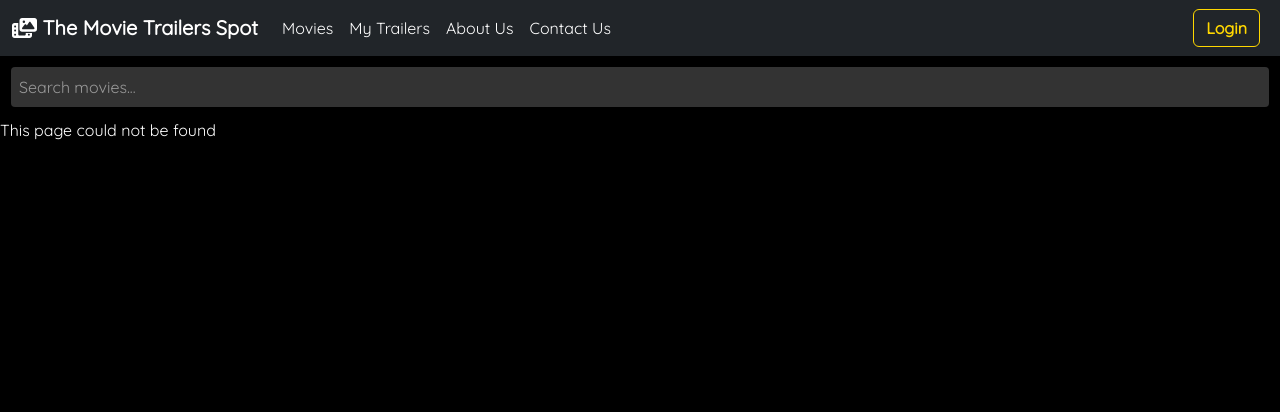
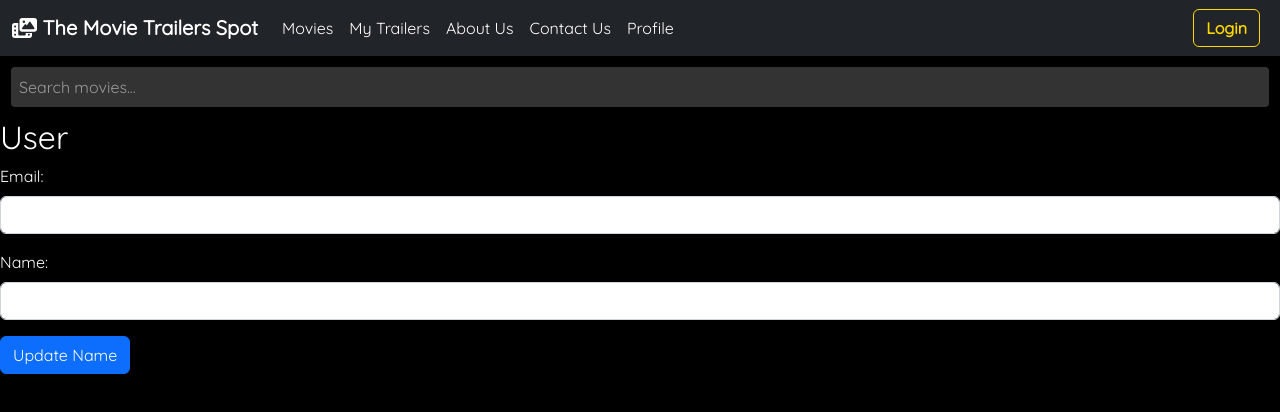
Before and after one commit to mihaylov-simeon/Movie-trailer-application, a React (Create React App) app in the folder movie-trailer-application-client/: page /user in a window 1280 px wide. Shown: the top 412 px of the page. Built offline with nearby package versions, Linux system fonts and the light colour scheme; no server answers.

Commit message:
user-profile-page and name change option

```diff
--- a/movie-trailer-application-client/package.json
+++ b/movie-trailer-application-client/package.json
@@ -16,9 +16,11 @@
     "bootstrap": "^5.2.3",
     "cors": "^2.8.5",
     "emailjs-com": "^3.2.0",
+    "i18next": "^23.7.7",
     "react": "^18.2.0",
     "react-bootstrap": "^2.7.0",
     "react-dom": "^18.2.0",
+    "react-i18next": "^13.5.0",
     "react-material-ui-carousel": "^3.4.2",
     "react-player": "^2.11.0",
     "react-router-dom": "^6.6.2",
--- a/movie-trailer-application-client/src/App.js
+++ b/movie-trailer-application-client/src/App.js
@@ -13,6 +13,7 @@ import SearchBar from './components/search/SearchBar';
 import AboutUs from './components/aboutus/AboutUs';
 import Favorites from './components/favorites/Favorites';
 import ContactForm from './components/contacts/ContactForm'
+import User from './components/user/User'
 import { AuthProvider } from "./components/authentication/AuthProvider";
 
 function App() {
@@ -95,6 +96,7 @@ function App() {
             <Route path="/aboutUs" element={<AboutUs />} />
             <Route path="/favorites" element={<Favorites />} />
             <Route path="/contactUs" element={<ContactForm />} />
+            <Route path="/user" element={<User />} />
           </Route>
         </Routes>
       </AuthProvider>
--- a/movie-trailer-application-client/src/api/axiosConfig.js
+++ b/movie-trailer-application-client/src/api/axiosConfig.js
@@ -3,7 +3,6 @@ import axios from 'axios';
 const axiosConfig = axios.create({
   baseURL: 'http://localhost:8080',
   withCredentials: true,
-  headers: {"skip-browser-warning": "true"}
 });
 
 // Request interceptor
--- a/movie-trailer-application-client/src/components/authentication/AuthProvider.js
+++ b/movie-trailer-application-client/src/components/authentication/AuthProvider.js
@@ -1,3 +1,5 @@
+// AuthProvider.js
+
 import React, { createContext, useContext, useState, useEffect } from 'react';
 import axiosConfig from "../../api/axiosConfig";
 
@@ -5,43 +7,57 @@ const AuthContext = createContext();
 
 export const AuthProvider = ({ children }) => {
   const [isLoggedIn, setIsLoggedIn] = useState(false);
-  const [name, setUserName] = useState(""); // New state to store user's name
+  const [name, setUserName] = useState("");
+  const [email, setEmail] = useState("");
+
+  const updateName = (newName) => {
+    setUserName(newName);
+    // update the local storage to persist changes with the updated name
+    localStorage.setItem('name', newName);
+  };
 
   useEffect(() => {
     const token = localStorage.getItem('authToken');
     if (token) {
+      const storedUserName = localStorage.getItem('name');
+      const storedEmail = localStorage.getItem('email');
+
+      if (storedUserName) {
+        setUserName(storedUserName);
+      }
+
+      if (storedEmail) {
+        setEmail(storedEmail);
+      }
+
       setIsLoggedIn(true);
-      const storedUserName = localStorage.getItem('name');
-      setUserName(storedUserName || "");
     }
-  }, []);
+  }, []); // No dependencies, so it runs only once on mount
 
-  const login = (name) => {
+  const login = (name, email) => {
     setIsLoggedIn(true);
     setUserName(name);
+    setEmail(email);
     localStorage.setItem('authToken', 'yourAuthToken');
-    localStorage.setItem('name', name); // Store the user's name in localStorage
+    localStorage.setItem('name', name);
+    localStorage.setItem('email', email);
   };
-
 
   const logout = async () => {
     try {
-      // Call the backend API to mark the user as active: false
       await axiosConfig.post("/logout");
     } catch (error) {
       console.error("Logout failed:", error);
     }
 
-    // Clear the authentication state
     setIsLoggedIn(false);
-
-    // Clear the token from local storage
     localStorage.removeItem('authToken');
     localStorage.removeItem('name');
+    localStorage.removeItem('email');
   };
 
   return (
-    <AuthContext.Provider value={{ isLoggedIn, login, logout, name }}>
+    <AuthContext.Provider value={{ isLoggedIn, login, logout, name, email, updateName }}>
       {children}
     </AuthContext.Provider>
   );
--- a/movie-trailer-application-client/src/components/header/Header.js
+++ b/movie-trailer-application-client/src/components/header/Header.js
@@ -1,4 +1,4 @@
-import React from "react";
+import React, { useState, useEffect } from "react";
 import { FontAwesomeIcon } from "@fortawesome/react-fontawesome";
 import { faPhotoVideo } from "@fortawesome/free-solid-svg-icons";
 import Button from "react-bootstrap/Button";
@@ -11,7 +11,12 @@ import "./Header.css";
 
 const Header = () => {
   const { isLoggedIn, logout, name } = useAuth();
+  const [displayName, setDisplayName] = useState(name);
   const navigate = useNavigate();
+
+  useEffect(() => {
+    setDisplayName(name);
+  }, [name]);
 
   const handleLogout = () => {
     // Call the logout function from the AuthProvider
@@ -45,6 +50,9 @@ const Header = () => {
             <NavLink className="nav-link" to="/contactUs">
               Contact Us
             </NavLink>
+            <NavLink className="nav-link" to="/user">
+              Profile
+            </NavLink>
 
           </Nav>
           {!isLoggedIn && (
@@ -54,7 +62,7 @@ const Header = () => {
           )}
           {isLoggedIn && (
             <div className="me-2" style={{ color: "white" }}>
-               <span>Hello, {name}!</span>
+               <span>Hello, {displayName}!</span>
             </div>
           )}
           {isLoggedIn && (
--- /dev/null
+++ b/movie-trailer-application-client/src/components/user/User.css
@@ -0,0 +1,62 @@
+/* profile.css
+
+body {
+    font-family: Arial, sans-serif;
+    background-color: #f4f4f4;
+    margin: 0;
+    padding: 0;
+    display: flex;
+    justify-content: center;
+    align-items: center;
+    height: 100vh;
+  }
+
+  .profile-container {
+    background-color: #fff;
+    padding: 20px;
+    border-radius: 8px;
+    box-shadow: 0 0 10px rgba(0, 0, 0, 0.1);
+    width: 400px;
+  }
+
+  h2 {
+    text-align: center;
+    color: #333;
+  }
+
+  form {
+    max-width: 100%;
+  }
+
+  .form-group {
+    margin-bottom: 15px;
+  }
+
+  label {
+    display: block;
+    font-weight: bold;
+    margin-bottom: 5px;
+  }
+
+  input {
+    width: 100%;
+    padding: 8px;
+    border: 1px solid #ccc;
+    border-radius: 4px;
+    box-sizing: border-box;
+  }
+
+  button {
+    width: 100%;
+    padding: 10px;
+    background-color: #007bff;
+    color: #fff;
+    border: none;
+    border-radius: 4px;
+    cursor: pointer;
+  }
+
+  button:hover {
+    background-color: #0056b3;
+  }
+   */
--- /dev/null
+++ b/movie-trailer-application-client/src/components/user/User.js
@@ -0,0 +1,61 @@
+import React, { useState, useEffect } from "react";
+import Form from "react-bootstrap/Form";
+import Button from "react-bootstrap/Button";
+import { useAuth } from "../authentication/AuthProvider";
+import axiosConfig from "../../api/axiosConfig";
+
+const User = () => {
+  const { name: initialName, email: initialEmail, updateName } = useAuth();
+  const [name, setName] = useState(initialName);
+  const [email, setEmail] = useState(initialEmail);
+
+  useEffect(() => {
+    // Fetch user information when the component mounts
+    axiosConfig.post("/user")
+      .then((response) => {
+        const { email, name } = response.data;
+        setName(name || '');
+        setEmail(email || '');
+      })
+      .catch((error) => {
+        console.error("Error fetching user details:", error);
+      });
+  }, []);
+
+  const handleNameChange = (event) => {
+    setName(event.target.value);
+  };
+
+  const handleUpdateName = () => {
+    // Send a request to update the user's name in the backend
+    axiosConfig.put("/user", { name })
+      .then((response) => {
+        console.log(response.data)
+        updateName(name);
+      })
+      .catch((error) => {
+        console.error("Error updating name:", error);
+      });
+  };
+  return (
+    <div>
+      <h2>User</h2>
+      <Form>
+        <Form.Group className="mb-3">
+          <Form.Label>Email:</Form.Label>
+          <Form.Control type="text" value={email} readOnly />
+        </Form.Group>
+        {/* Remove the password field as it's not needed */}
+        <Form.Group className="mb-3">
+          <Form.Label>Name:</Form.Label>
+          <Form.Control type="text" value={name} onChange={handleNameChange} />
+        </Form.Group>
+        <Button variant="primary" onClick={handleUpdateName}>
+          Update Name
+        </Button>
+      </Form>
+    </div>
+  );
+};
+
+export default User;
```
Also changed, not shown: 1 other file (tests, documents, lock files or other folders).
